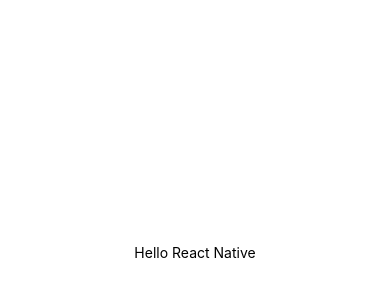
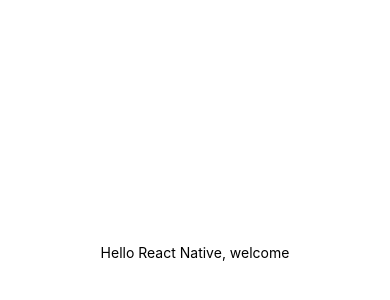
Before and after one commit to AkinolaAdewole/React-Native-Garden, a React Native app: screen / in a window 390 px wide. Shown: the part 170-470 px from the top of the page. Built offline with nearby package versions, Linux system fonts and the light colour scheme.

Commit message:
emulation using Android studio

```diff
--- a/App.js
+++ b/App.js
@@ -2,11 +2,10 @@
 import { StyleSheet, Text, View } from 'react-native';
 
 export default function App() {
-  console.log("App executed");
 
   return (
     <View style={styles.container}>
-      <Text>Hello React Native</Text>
+      <Text>Hello React Native, welcome</Text>
       <StatusBar style="auto" />
     </View>
   );
```
